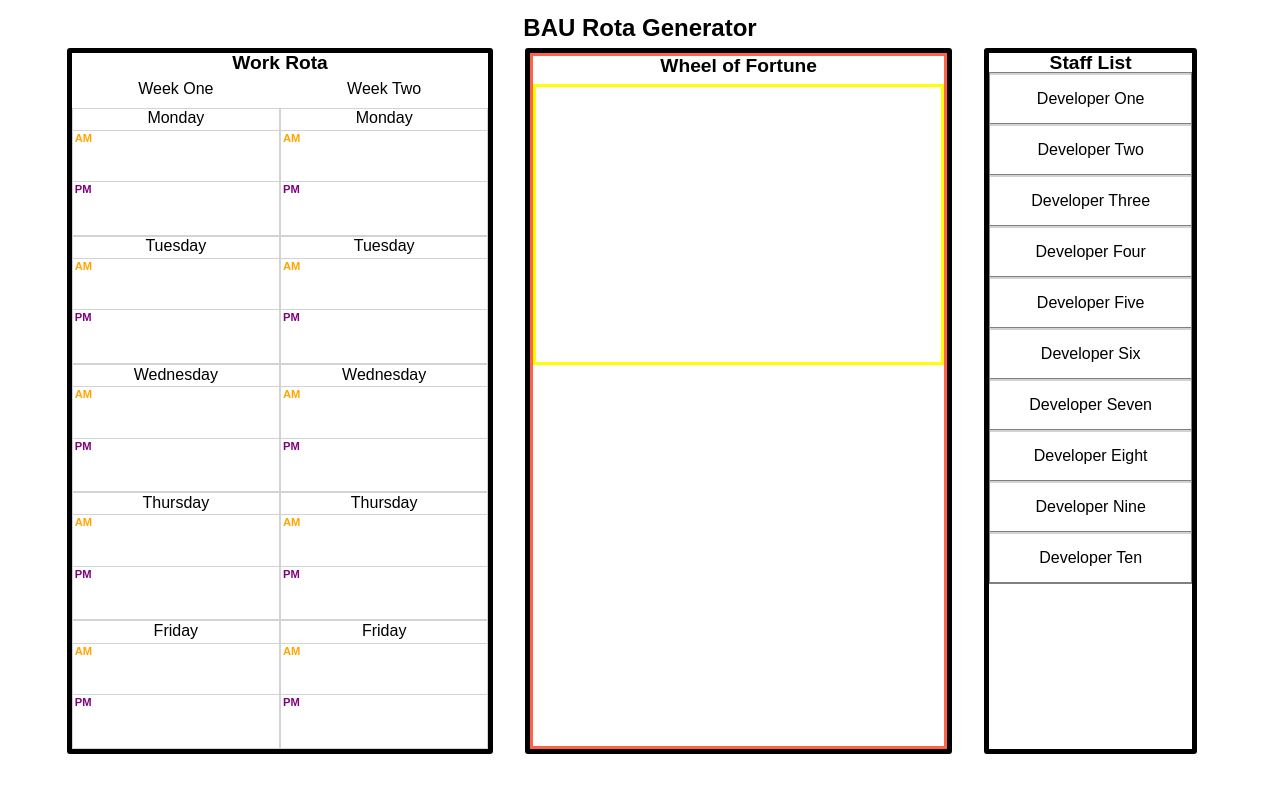
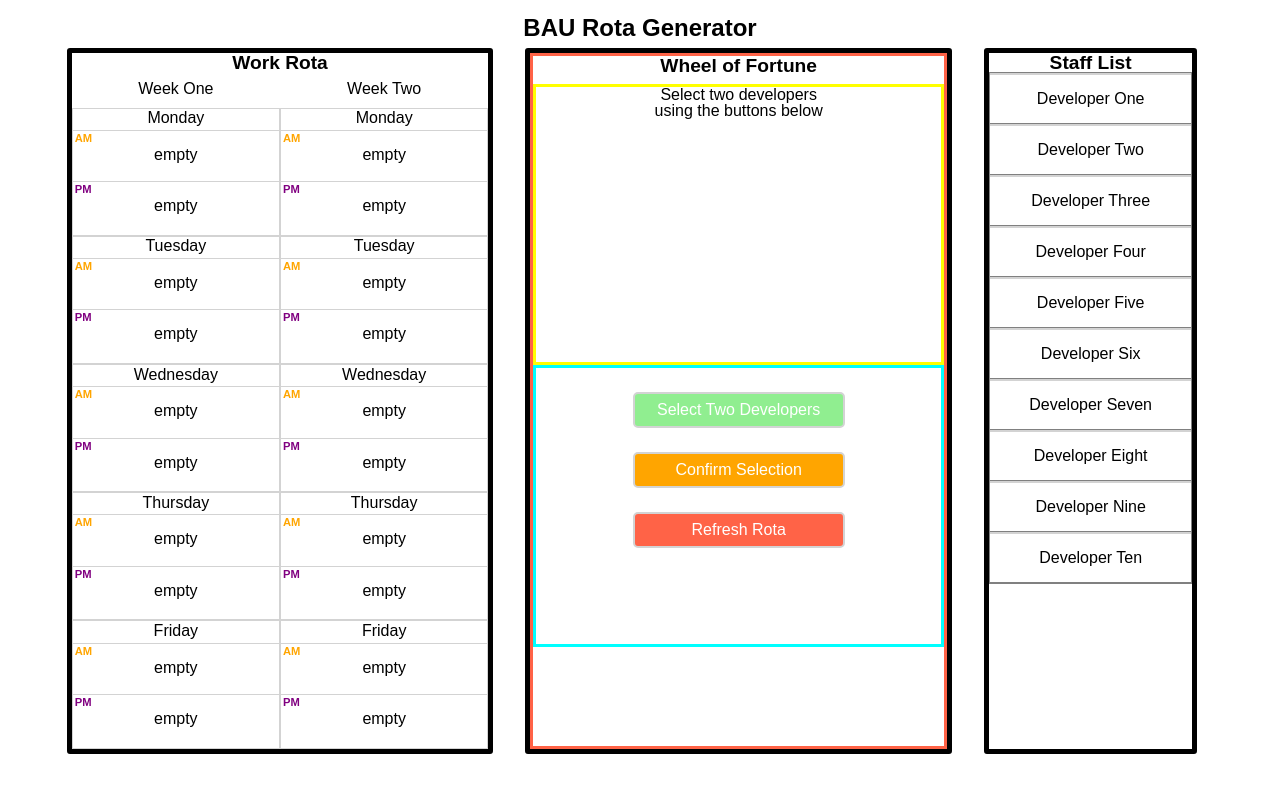
Before and after one commit to edgarfinn/Work-Rota-Generator, a React (Create React App) app in the folder client/: page / in a window 1280 px wide. Shown: the top 792 px of the page. Built offline with nearby package versions, Linux system fonts and the light colour scheme.

Commit message:
feed selection wheel with random developers

```diff
--- a/client/src/components/app/App.js
+++ b/client/src/components/app/App.js
@@ -1,6 +1,12 @@
 import React, {Component} from 'react';
 import './App.css';
 import './Grid.css';
+
+// Helpers
+import listEligible from './Helpers/selection_pool';
+import removeNullDevs from './Helpers/remove_null_devs';
+import formatQuery from './Helpers/format_query';
+
 
 import Rota from './Rota/rota.js';
 import Wheel from './Wheel/wheel.js';
@@ -12,6 +18,12 @@ export default class App extends Component {
     super(props)
 
     this.state = {
+      currentDayID: 1,
+      yesterdaysDevs: [],
+      wheelSelection: {
+        "selectionAM": null,
+        "selectionPM": null
+      },
       rotaAllocations: [
         {
           "weekNumber": "One",
@@ -169,34 +181,56 @@ export default class App extends Component {
         }
       ]
     }
-    this.contactApi = this.contactApi.bind(this);
+
+    this.selectTwoDevelopers = this.selectTwoDevelopers.bind(this);
   }
 
-  contactApi() {
-    fetch('/api').then(res => res.json()).then(message => this.setState({message})
-    // console.log(this)
-    );
+  updateWheelSelection(selection) {
+    const wheelSelection = this.state.wheelSelection;
+
+    wheelSelection.selectionAM = selection.morning;
+    wheelSelection.selectionPM = selection.afternoon;
+
+    this.setState({wheelSelection})
+  }
+
+  selectTwoDevelopers(queryString) {
+    fetch('/api/select/'+queryString)
+    .then(res => res.json())
+    // .then(res => console.log('response',res))
+    .then(res => this.updateWheelSelection(res))
+    // .then(message => this.setState({message})
+    // );
   }
 
   editDevName(devKey, newDevName) {
-
     const currentState = this.state;
-
     const newDevList = currentState.devList.map(dev => {
       const newDev = dev;
-
       if (devKey === dev.devKey) {
         newDev.devName = newDevName;
       }
       return (newDev)
     })
-
     currentState.devList = newDevList;
-
     this.setState({currentState});
   }
 
+  selectDevs(rota, devList) {
+    const currentDayID = this.state.currentDayID;
+    // return list of devs eligible to work today
+    const eligibleDevs = removeNullDevs(currentDayID,rota,devList);
+
+    // randomize order of eligible devList
+    // --format query string
+    const ajaxQuery = formatQuery(eligibleDevs)
+
+    // --send ajax request to server
+    this.selectTwoDevelopers(ajaxQuery);
+  }
+
   render() {
+    // console.log('new stte: ', this.state);
 
     return (
       <div className="App">
@@ -212,14 +246,17 @@ export default class App extends Component {
           </section>
 
           <section className="section-wheel large-show-inlineblock large-4 border">
-            <Wheel/>
+            <Wheel
+              selections={this.state.wheelSelection}
+              onWheelSelect={() => {
+              this.selectDevs(this.state.rotaAllocations, this.state.devList)
+            }}/>
           </section>
 
           <section className="section-staff-list large-2 border">
-            <StaffList
-              developers={this.state.devList}
-              onDevNameChange={(devKey,newDevName)=>{this.editDevName(devKey,newDevName)}}
-            />
+            <StaffList developers={this.state.devList} onDevNameChange={(devKey, newDevName) => {
+              this.editDevName(devKey, newDevName)
+            }}/>
           </section>
 
         </div>
--- /dev/null
+++ b/client/src/components/app/Helpers/find_current_day.js
@@ -0,0 +1,36 @@
+export default (rotaWeeks) => {
+
+  const weekOne = rotaWeeks[0];
+  const weekTwo = rotaWeeks[1];
+
+  const currentDay = {};
+
+  const findIncompleteDay = (week) => {
+    // return true if a day contains empty periods.
+    const emptyPeriods = (day) => {
+      return day.periods[0].allocation === null || day.periods[1].allocation === null
+    }
+    // return the first day in a week that contains an empty period.
+    return week.schedule.find(emptyPeriods);
+  }
+
+  if (findIncompleteDay(weekOne) !== undefined) {
+    currentDay.weekNumber = "One";
+    currentDay.day = findIncompleteDay(weekOne).dayTitle
+    console.log(currentDay);
+    return currentDay;
+  }
+  else if (findIncompleteDay(weekOne) === undefined) {
+
+    if (findIncompleteDay(weekTwo) !== undefined) {
+      currentDay.weekNumber = "Two";
+      currentDay.day = findIncompleteDay(weekTwo).dayTitle
+      console.log(currentDay);
+      return currentDay;
+    }
+    else {
+      console.log("complete");
+      return "complete";
+    }
+  }
+}
--- /dev/null
+++ b/client/src/components/app/Helpers/format_query.js
@@ -0,0 +1,8 @@
+export default (devList) => {
+
+  const stringDevList = JSON.stringify(devList);
+  const randomiseQS = "?" + stringDevList
+
+  return randomiseQS;
+
+}
--- /dev/null
+++ b/client/src/components/app/Helpers/remove_null_devs.js
@@ -0,0 +1,4 @@
+export default (currentDayID, rota, devList) => {
+  // create full list of devs
+  return devList;
+}
--- /dev/null
+++ b/client/src/components/app/Helpers/selection_pool.js
@@ -0,0 +1,9 @@
+import findCurrentDay from './find_current_day';
+
+export default(rotaWeeks, devList) => {
+
+  // console.log(findCurrentDay(rotaWeeks));
+  findCurrentDay(rotaWeeks)
+
+
+}
--- a/client/src/components/app/Rota/Week/Day/day.js
+++ b/client/src/components/app/Rota/Week/Day/day.js
@@ -8,10 +8,10 @@ export default (props) => {
     return (
       <div key={index} className={ periodIsAM ? "period bottom-border" : "period" }>
         <div className={ periodIsAM ? "period-header AM" : "period-header PM " } >
-          <p>{period.periodTitle}</p>
+          <p>{period.periodTitle || "empty" }</p>
         </div>
         <div className="period-allocation large-12 large-show-inlineblock">
-          <p>{period.allocation}</p>
+          <p>{period.allocation || "empty" }</p>
         </div>
       </div>
     )
--- /dev/null
+++ b/client/src/components/app/Wheel/ControlPanel/control_panel.css
@@ -0,0 +1,32 @@
+.control-panel {
+  height: 40%;
+}
+.button-wrapper {
+  margin-top: 1.5rem;
+}
+
+.button {
+  border: 2px solid lightgrey;
+  border-radius: 5px;
+  height: 2em;
+  width: 13em;
+  color: white;
+}
+
+.button p {
+  margin-top: 0.5em;
+}
+
+.button:hover {
+  cursor: pointer;
+}
+
+.button.select {
+  background-color: lightgreen;
+}
+.button.confirm {
+  background-color: orange;
+}
+.button.refresh {
+  background-color: tomato;
+}
--- /dev/null
+++ b/client/src/components/app/Wheel/ControlPanel/control_panel.js
@@ -0,0 +1,34 @@
+import React from 'react';
+import './control_panel.css';
+
+export default(props) => {
+
+  const Button = (props) => {
+    return (
+      <div className="button-wrapper">
+        <div className={"button " + props.name + " large-centered"} onClick={props.callBack}>
+          <p>{props.text}</p>
+        </div>
+      </div>
+    )
+
+  }
+  return (
+    <div className="control-panel blue">
+      <Button
+        name="select"
+        callBack={props.onWheelSelect}
+        text="Select Two Developers"/>
+
+      <Button
+        name="confirm"
+        // callBack={props.onWheelSelect}}
+        text="Confirm Selection"/>
+
+      <Button
+        name="refresh"
+        // callBack={props.onWheelSelect}}
+        text="Refresh Rota"/>
+    </div>
+  )
+}
--- a/client/src/components/app/Wheel/SelectionWheel/selection_wheel.js
+++ b/client/src/components/app/Wheel/SelectionWheel/selection_wheel.js
@@ -2,8 +2,28 @@ import React from 'react';
 
 import './selection_wheel.css';
 
-export default () => {
+export default(props) => {
+  console.log('SW props', props);
+  const selectionAM = props.selections.selectionAM;
+  const selectionPM = props.selections.selectionPM;
+
+  const selectionsEmpty = selectionAM === null && selectionPM === null;
+
+  if (!selectionsEmpty) {
+    const morningDevTitle = selectionAM.devName || selectionAM.devKey
+    const afternoonDevTitle = selectionPM.devName || selectionPM.devKey
+  }
+
+
+  console.log('selectionsEmpty', selectionsEmpty);
   return (
-    <div className="wheel-selection-wheel yellow"></div>
+    <div className="wheel-selection-wheel yellow">
+      <p className="selection morning">
+        {selectionsEmpty ? "Select two developers" : selectionAM.devName || selectionAM.devKey }
+      </p>
+      <p className="selection afternoon">
+        {selectionsEmpty ? "using the buttons below" : selectionPM.devName || selectionPM.devKey }
+      </p>
+    </div>
   )
 }
--- a/client/src/components/app/Wheel/wheel.js
+++ b/client/src/components/app/Wheel/wheel.js
@@ -2,16 +2,19 @@ import React, { Component } from 'react';
 import './wheel.css';
 
 import SelectionWheel from './SelectionWheel/selection_wheel';
+import ControlPanel from './ControlPanel/control_panel';
 
 export default class Wheel extends Component {
 
   render() {
+
     return (
       <div className="wheel fill-height red">
         <header className="section-header">
           <h2>Wheel of Fortune</h2>
         </header>
-        <SelectionWheel />
+        <SelectionWheel selections={this.props.selections}/>
+        <ControlPanel onWheelSelect={this.props.onWheelSelect}/>
       </div>
     )
   }
```
Also changed, not shown: client/src/components/app/Helpers/dummyData.js (added, +157 -0 lines), 1 other file (tests, documents, lock files or other folders).
